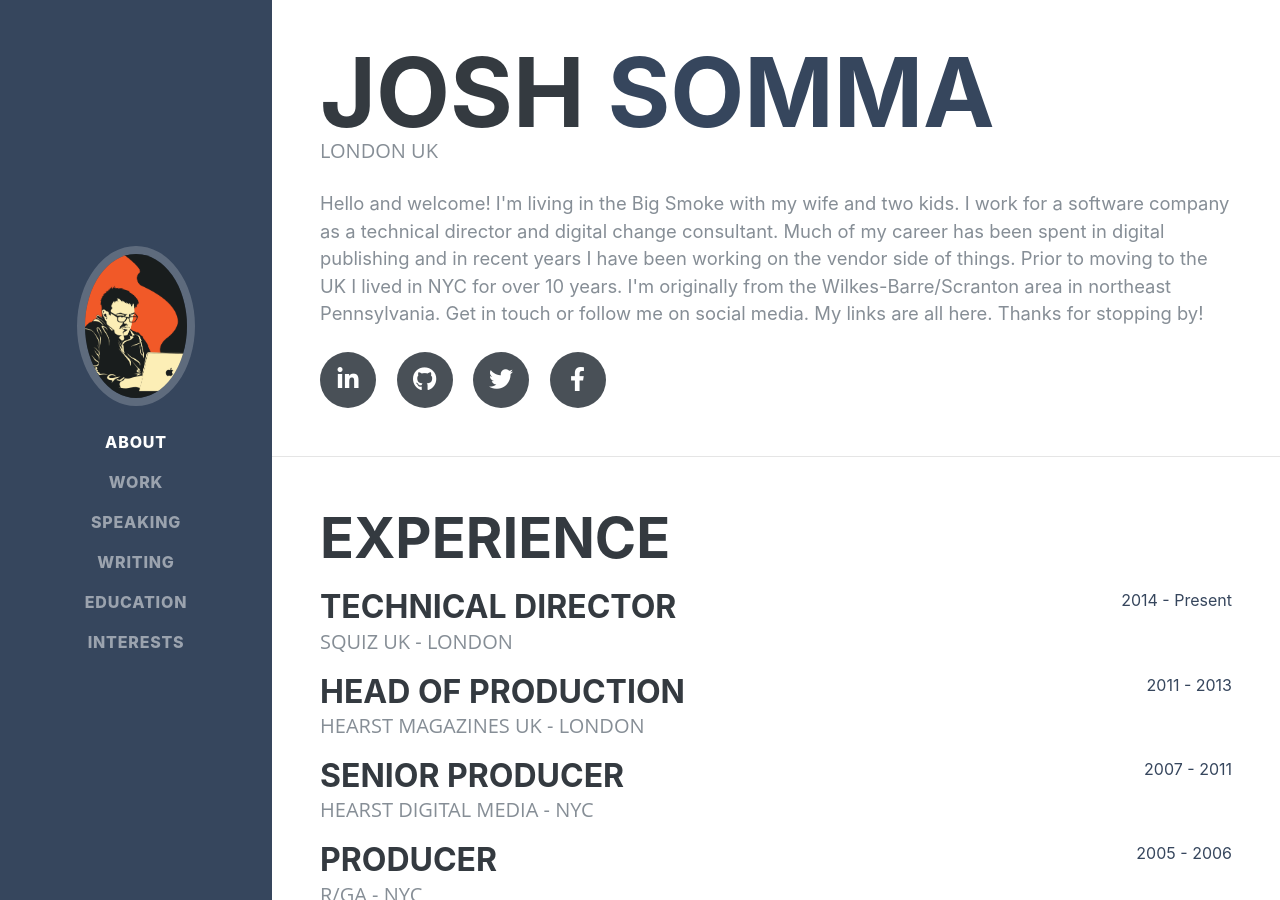
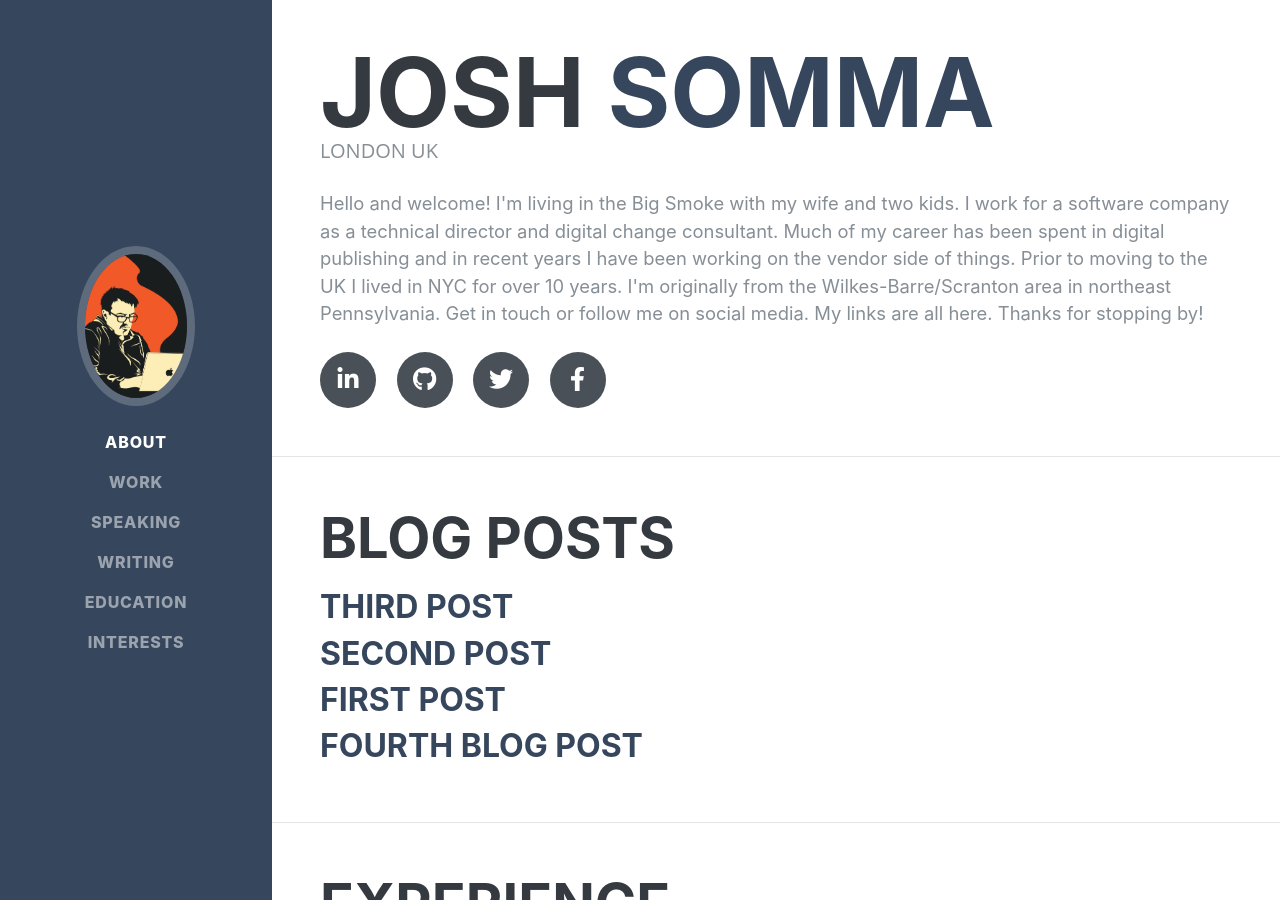
Before and after one commit to joshsomma/personal-website, a Jekyll site: the page built from index.html, in a window 1280 px wide and 900 px high. Built offline with Jekyll 4.4.1, drawn with Linux system fonts in a browser that asks for light colours; nearby versions of some CDN libraries; some web fonts are replaced.

Commit message:
adding posts to build

```diff
--- a/_layouts/default.html
+++ b/_layouts/default.html
@@ -17,7 +17,6 @@
 
 <body id="page-top">
     {% include navigation.html %}
-
     <div class="container-fluid p-0">
 
         <section class="resume-section p-3 p-lg-5 d-flex align-items-center" id="about">
@@ -32,6 +31,24 @@
             {% include social_icons.html %}
 
           </div>
+        </section>
+
+        <hr class="m-0">
+
+        <section class="resume-section p-3 p-lg-5 d-flex justify-content-center" id="blog">
+            <div class="w-100">
+                <h2 class="mb-3">Blog posts</h2>
+
+                {% for post in site.posts %}
+                    <div class="resume-item d-flex flex-column flex-md-row justify-content-between mb-2">
+                        <div class="resume-content">
+                            <h3 class="mb-0"><a href="{{ post.url }}">{{ post.title }}</a></h3>
+                        </div>
+                    </div>
+                {% endfor %}
+
+            </div>
+
         </section>
 
         <hr class="m-0">
@@ -93,6 +110,7 @@
             </div>
 
             </section>
+
             <hr class="m-0">
 
             <section class="resume-section p-3 p-lg-5 d-flex justify-content-center" id="speaking">
```
Also changed, not shown: _posts/2019-11-25-fourth-post.md (added, +5 -0 lines), _posts/2019-11-26-first-post.md (added, +5 -0 lines), _posts/2019-11-26-second-post.md (added, +5 -0 lines), _posts/2019-11-26-third-post.md (added, +5 -0 lines).
